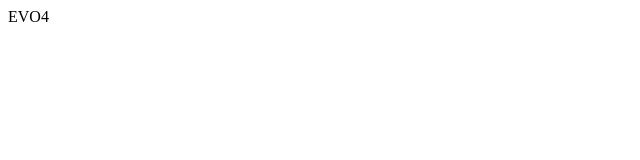
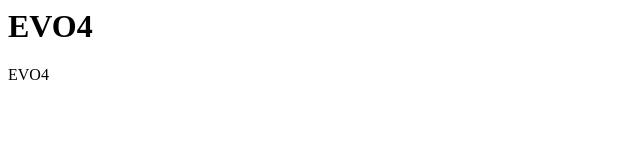
Before and after one commit to rev111/rev111.github.io, a plain HTML site: page index.html in a window 1280 px wide. Shown: the whole page, without its empty margins (0-640 px from the left). Drawn offline with Linux system fonts and the light colour scheme.

Commit message:
Update index.html

```diff
--- a/index.html
+++ b/index.html
@@ -1,4 +1,7 @@
 <html>
   <head></head>
-  <body>EVO4</body>
+  <body>
+    <h1>EVO4</h1>
+    <p>EVO4</p>
+  </body>
 </html>
```
